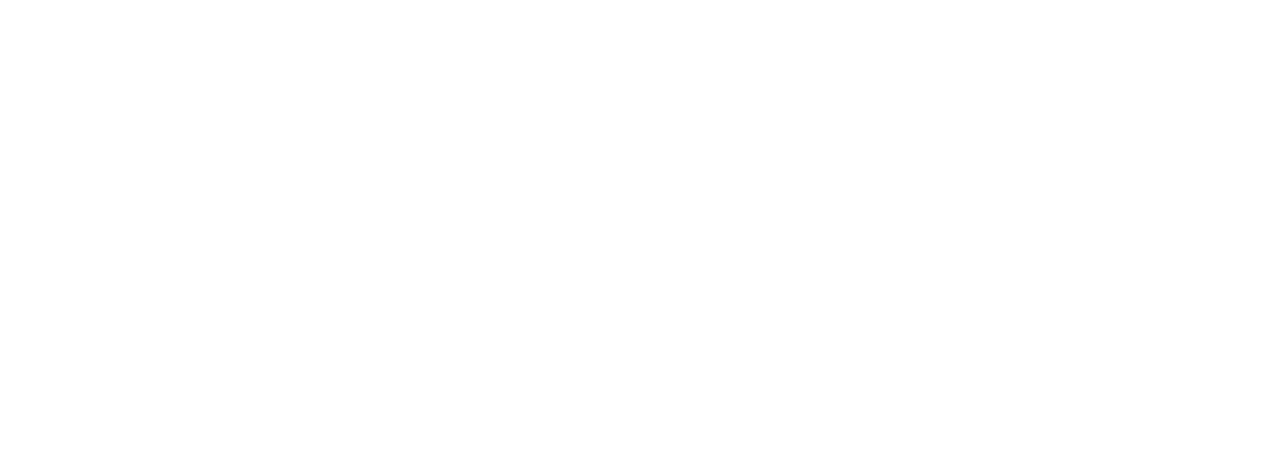
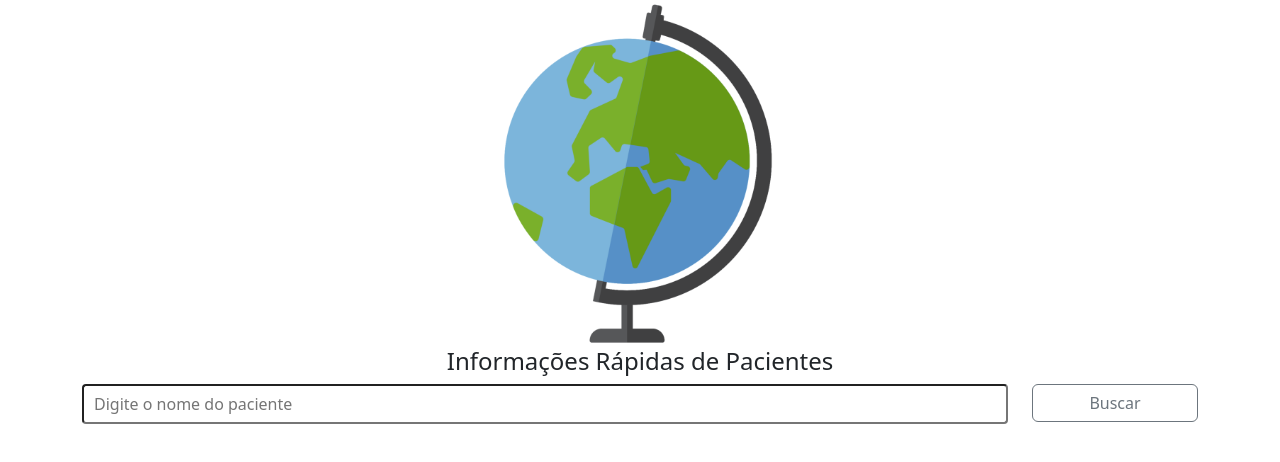
Before and after one commit to FullStack-Coqueiros/aulas-react, a React (Vite) app: page /bootstrap in a window 1280 px wide. Before the commit this address had no page. Shown: the top 462 px of the page. Built offline with nearby package versions, Linux system fonts and the light colour scheme.

Commit message:
Aula 10/07/2023

```diff
--- a/package.json
+++ b/package.json
@@ -10,6 +10,7 @@
     "preview": "vite preview"
   },
   "dependencies": {
+    "bootstrap": "^5.3.0",
     "react": "^18.2.0",
     "react-dom": "^18.2.0",
     "react-router-dom": "^6.14.0"
--- a/src/App.jsx
+++ b/src/App.jsx
@@ -15,6 +15,7 @@ import Task from './pages/Task-Semana06/Task.jsx'
 import { useContext } from 'react'
 import { ThemeContext } from './context/ThemeContext'
 import { AuthContext } from './context/AuthContext'
+import Bootstrap from './pages/Bootstrap/Bootstrap.jsx'
 
 function App() {
 
@@ -29,6 +30,8 @@ function App() {
         { isLoggedIn && <Header />}
 
         <Routes>
+          <Route path="/bootstrap" element={<Bootstrap />} />
+
           <Route path="/login" element={!isLoggedIn ? <Login /> : <Navigate to="/home" />} />
 
           <Route path="/" element={isLoggedIn ? <Home /> : <Navigate to="/login" />} />
--- a/src/index.css
+++ b/src/index.css
@@ -67,3 +67,12 @@ button:focus-visible {
     background-color: #f9f9f9;
   }
 }
+
+.custom-class {
+  background-color: red !important;
+  color: white !important;
+}
+
+.bg-black {
+  background-color: black;
+}
--- a/src/main.jsx
+++ b/src/main.jsx
@@ -1,9 +1,11 @@
 import React from 'react'
 import ReactDOM from 'react-dom/client'
 import App from './App.jsx'
+import { ThemeProvider } from './context/ThemeContext.jsx'
+import { AuthProvider } from './context/AuthContext.jsx'
+
 import './index.css'
-import { ThemeProvider } from './context/ThemeContext.jsx'
-import { AuthProvider } from './context/AuthContext.jsx';
+import 'bootstrap/dist/css/bootstrap.css'
 
 ReactDOM.createRoot(document.getElementById('root')).render(
   <React.StrictMode>
--- /dev/null
+++ b/src/pages/Bootstrap/Bootstrap.jsx
@@ -0,0 +1,40 @@
+// import globoPng from '../../assets/globo.png';
+
+function Bootstrap() {
+    return (
+        <div className="container">
+            {/* <div className="row">
+                <h3>Título</h3>
+
+                <div className="col-6" style={{ 'background': 'black'}}>
+                    <button className="btn btn-primary">COL1</button>
+                </div>
+                <div className="col-6">
+                    <button className="btn btn-success w-100">COL2</button>
+                </div>
+                <div className="col-12">
+                    <button className="btn btn-danger w-50">COL3</button>
+                </div>
+            </div> */}
+
+            <img src="src/assets/globo.png" />
+
+            <div className="row">
+                <h4>Informações Rápidas de Pacientes</h4>
+
+
+                <div className="col-10">
+                    <input className="w-100" placeholder="Digite o nome do paciente"/>
+                </div>
+
+                <div className="col-2">
+                    <button className="btn btn-outline-secondary w-100">Buscar</button>
+                </div>
+            </div>
+
+
+        </div>
+    )
+}
+
+export default Bootstrap
```
Also changed, not shown: src/assets/globo.png (added), 1 other file (tests, documents, lock files or other folders).
